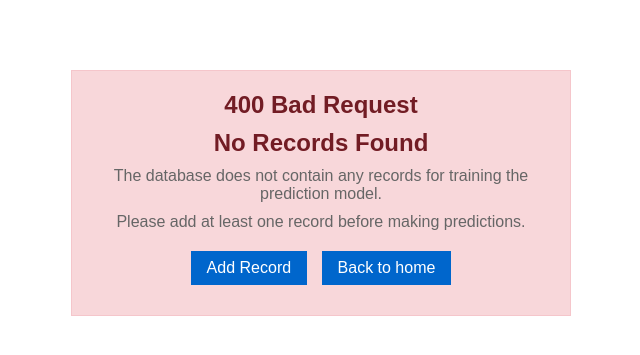
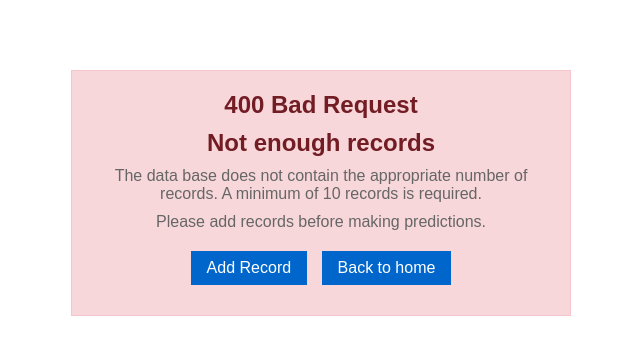
Before and after one commit to blanqtoja/programming_in_python, a Django app: template mldatahub/datahub/templates/datahub/error_400_no_records.html in a window 1280 px wide. Shown: the top 355 px of the page, without its empty margins (319-959 px from the left). Run offline with Django 5.2, Linux system fonts and the light colour scheme; the template is opened without the code that fills it, so the values that code supplies are empty.

Commit message:
changing the approach to prediction constraints

```diff
--- a/mldatahub/datahub/templates/datahub/error_400_no_records.html
+++ b/mldatahub/datahub/templates/datahub/error_400_no_records.html
@@ -4,16 +4,16 @@
 <head>
     <meta charset="UTF-8">
     <meta name="viewport" content="width=device-width, initial-scale=1.0">
-    <title>400 Bad Request - No Records</title>
+    <title>Not enough records</title>
     <link rel="stylesheet" href="{% static 'datahub/style.css' %}">
 </head>
 <body>
     <div class="message-container error-container">
         <h1>400 Bad Request</h1>
-        <h2>No Records Found</h2>
+        <h2>Not enough records</h2>
         <p>{{ error_message }}</p>
-        <p>The database does not contain any records for training the prediction model.</p>
-        <p>Please add at least one record before making predictions.</p>
+        <p>The data base does not contain the appropriate number of records. A minimum of 10 records is required.</p>
+        <p>Please add records before making predictions.</p>
         <a href="{% url 'datahub:add' %}">Add Record</a>
         <a href="{% url 'datahub:index' %}">Back to home</a>
     </div>
```
Also changed, not shown: mldatahub/datahub/predictor.py (+3 -6 lines).
